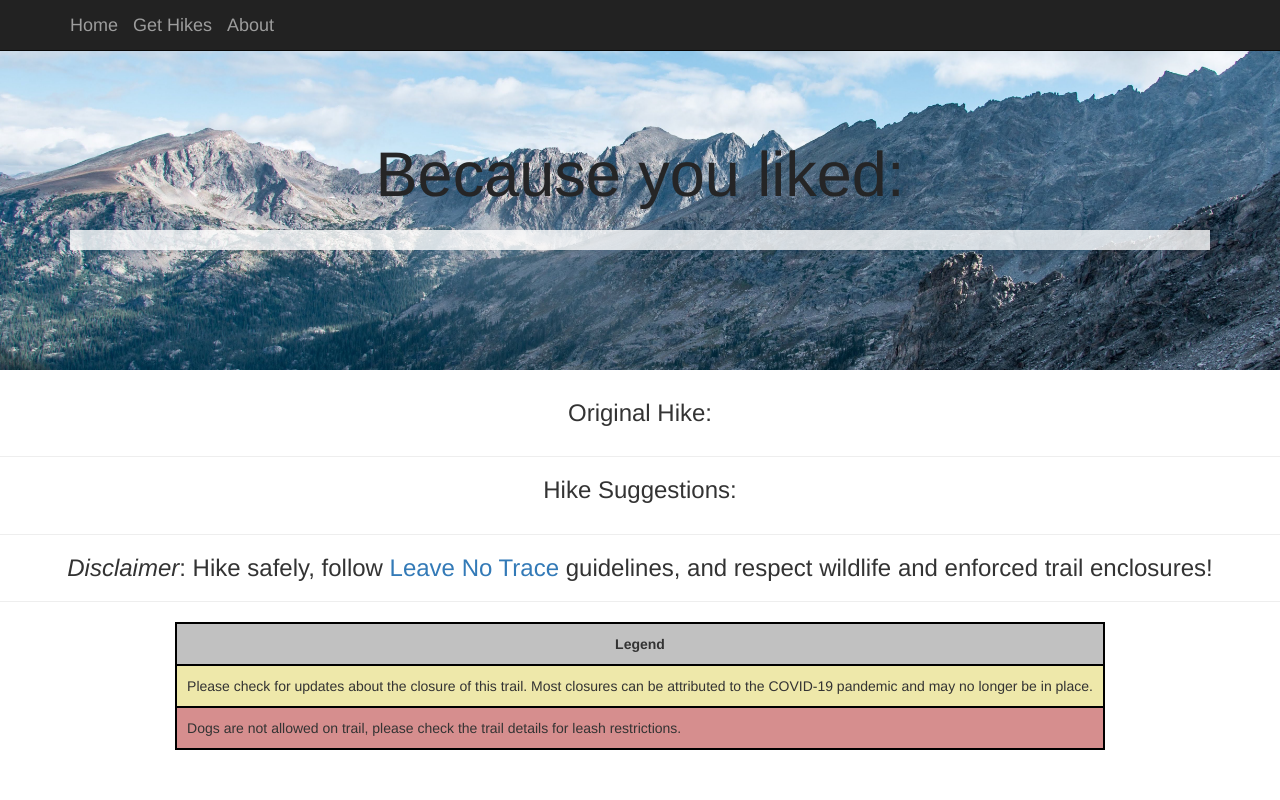
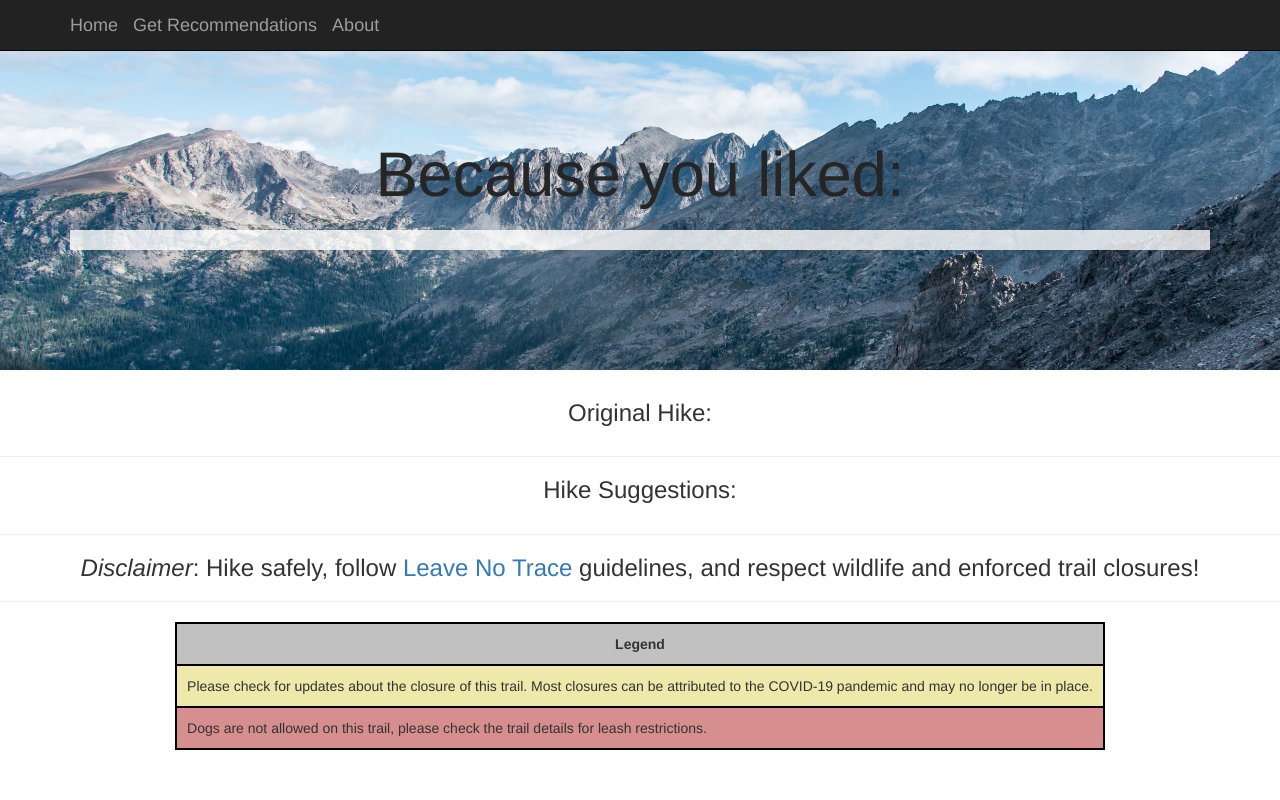
Before and after one commit to ekirken1/colorado_trail_recommender, a Flask app: template web_app/templates/results.html in a window 1280 px wide. Run offline with Flask 2, Linux system fonts and the light colour scheme; the template is opened without the code that fills it, so the values that code supplies are empty; parts of the project's set-up code (start-up, migrations or seed data) failed here and were passed over.

Commit message:
formatting

```diff
--- a/web_app/templates/index.html
+++ b/web_app/templates/index.html
@@ -66,7 +66,7 @@
             <span class="icon-bar"></span>
           </button>
           <a class="navbar-brand" href="/">Home</a>
-          <a class="navbar-brand" href="/trail_recommendations">Get Hikes</a>
+          <a class="navbar-brand" href="/trail_recommendations">Get Recommendations</a>
           <a class="navbar-brand" href="/about">About</a>
         </div>
       </div>
@@ -76,6 +76,7 @@
     <div class="jumbotron vertical-center text-center">
       <div class="container">
         <h1>Colorado Hike Recommender</h1>
+        <br></br>
         <!-- <h2 style="background-color:#ffffffcb; padding:10px; ">Discover Your Next Adventure</h2> -->
         <h2 style="background-color:#ffffffcb; padding:10px; ">Get options for your next hike based on one you loved!</h2>
         <!-- <p style="color: #ffffff"><b>Get options for your next hike based on one you loved! </b></p> -->
--- a/web_app/templates/results.html
+++ b/web_app/templates/results.html
@@ -61,7 +61,7 @@
             <span class="icon-bar"></span>
             </button>
             <a class="navbar-brand" href="/">Home</a>
-            <a class="navbar-brand" href="/trail_recommendations">Get Hikes</a>
+            <a class="navbar-brand" href="/trail_recommendations">Get Recommendations</a>
             <a class="navbar-brand" href="/about">About</a>
         </div>
         </div>
@@ -150,7 +150,7 @@
   </tbody>
 </table>
 <hr>
-<h3 style="text-align: center;"><em>Disclaimer</em>: Hike safely, follow <a href="https://lnt.org/">Leave No Trace</a> guidelines, and respect wildlife and enforced trail enclosures!</h3>
+<h3 style="text-align: center;"><em>Disclaimer</em>: Hike safely, follow <a href="https://lnt.org/">Leave No Trace</a> guidelines, and respect wildlife and enforced trail closures!</h3>
 <hr>
 <table class="center">
   <thead style="background-color: #25252648;">
@@ -161,7 +161,7 @@
       <td style="background-color: palegoldenrod;">Please check for updates about the closure of this trail. Most closures can be attributed to the COVID-19 pandemic and may no longer be in place.</td>
     </tr>
     <tr>
-      <td style="background-color: rgba(173, 31, 31, 0.5);">Dogs are not allowed on trail, please check the trail details for leash restrictions.</td>
+      <td style="background-color: rgba(173, 31, 31, 0.5);">Dogs are not allowed on this trail, please check the trail details for leash restrictions.</td>
     </tr>
   </tbody>
 </table>
--- a/web_app/templates/trail_recs.html
+++ b/web_app/templates/trail_recs.html
@@ -76,7 +76,7 @@
             <span class="icon-bar"></span>
             </button>
             <a class="navbar-brand" href="/">Home</a>
-            <a class="navbar-brand" href="/trail_recommendations">Get Hikes</a>
+            <a class="navbar-brand" href="/trail_recommendations">Get Recommendations</a>
             <a class="navbar-brand" href="/about">About</a>
 
         </div>
```
Also changed, not shown: web_app/templates/about.html (+5 -2 lines).
